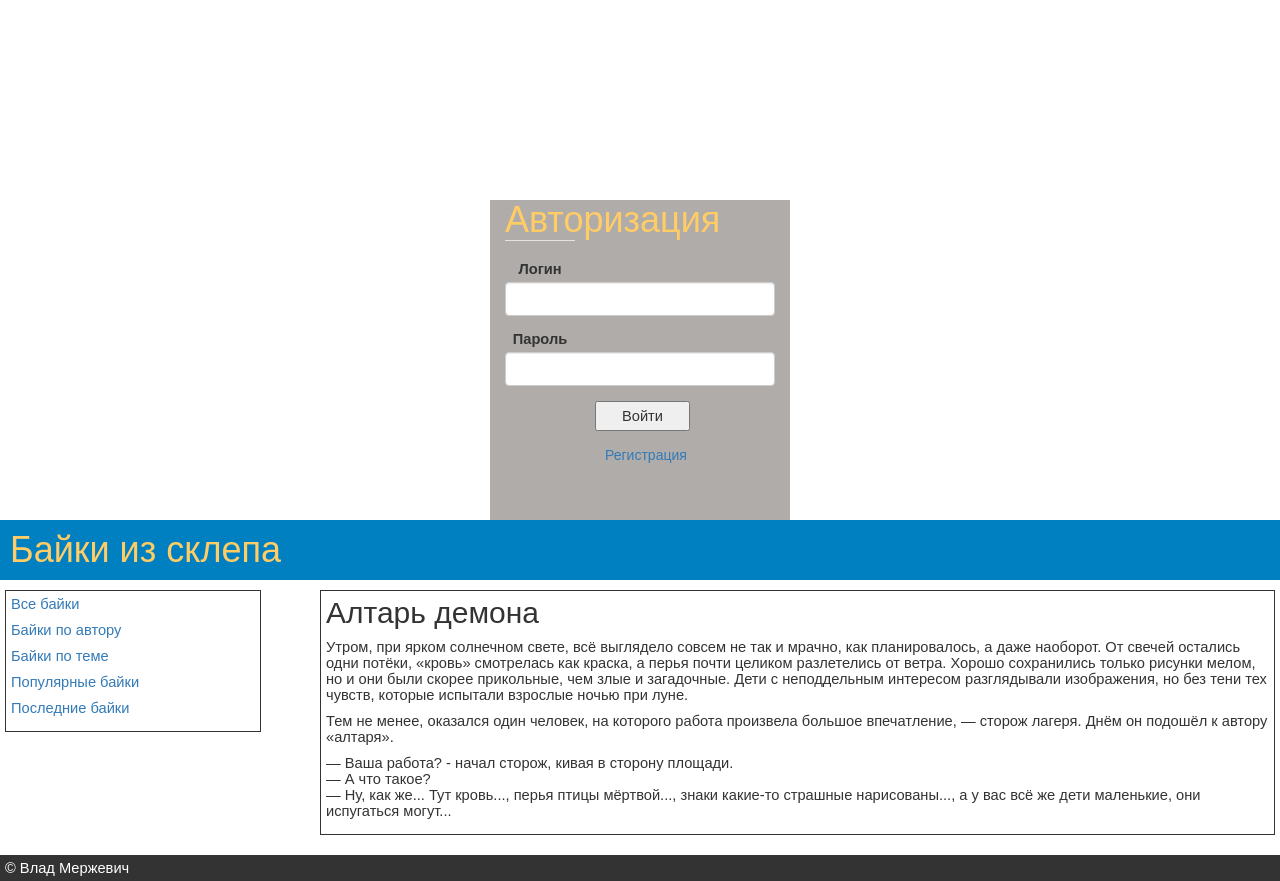
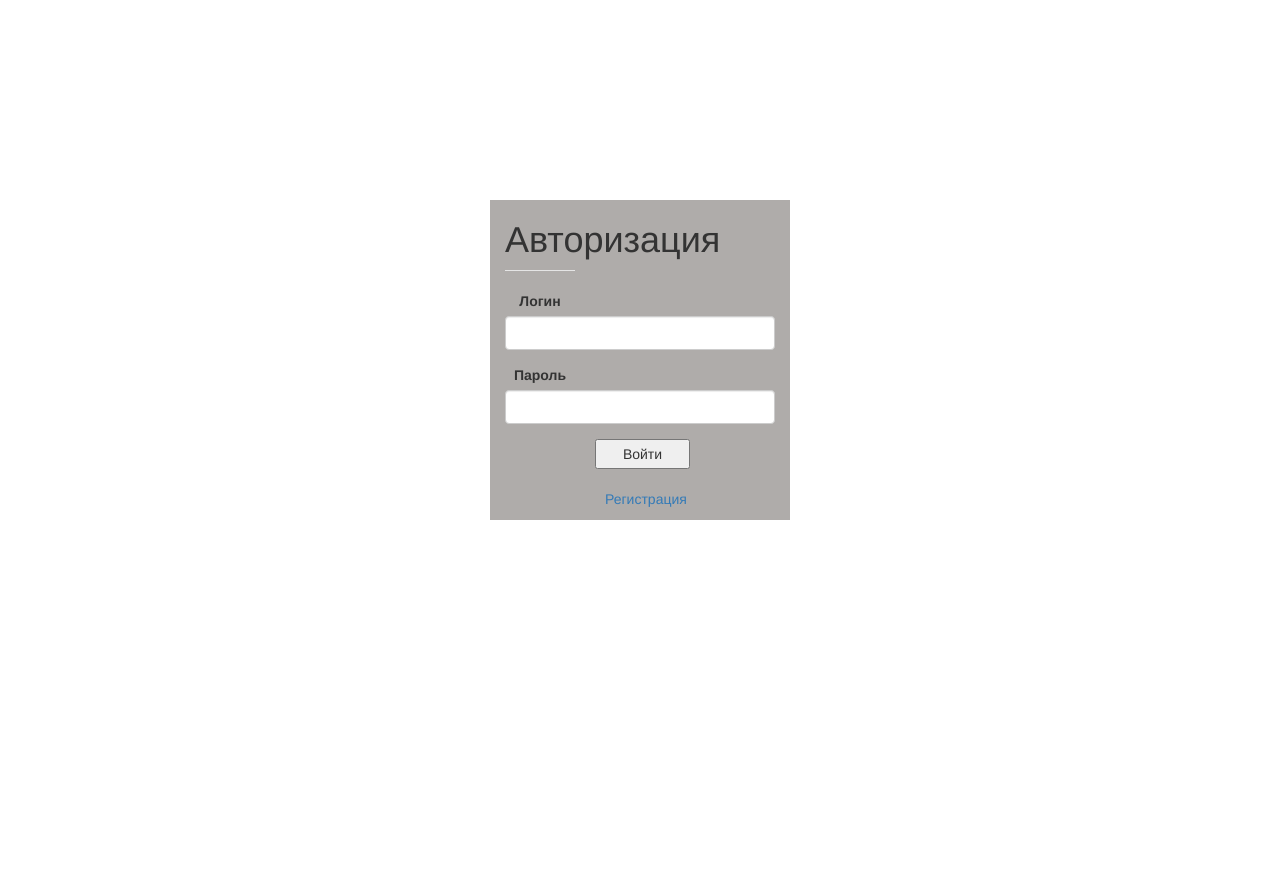
Before and after one commit to YanaGumbatova555/Yana, a PHP site: page / in a window 1280 px wide. After the commit the page ends 520 px from the top, so only its background shows below. Run offline with PHP 8.4, Linux system fonts and the light colour scheme.

Commit message:
Update index.php

```diff
--- a/index.php
+++ b/index.php
@@ -47,74 +47,3 @@
     </div>
   </body>
 </html>
-
-
-<!DOCTYPE html>
-<html>
- <head>
-  <meta charset="utf-8">
-  <title>Байки из склепа</title>
-  <style>
-   body {
-    font: 11pt Arial, Helvetica, sans-serif; /* Рубленый шрифт текста */
-    margin: 0; /* Отступы на странице */
-   }
-   h1 {
-    font-size: 36px; /* Размер шрифта */
-    margin: 0; /* Убираем отступы */
-    color: #fc6; /* Цвет текста */
-   }
-   h2 {
-    margin-top: 0; /* Убираем отступ сверху */
-   }
-   #header { /* Верхний блок */
-    background: #0080c0; /* Цвет фона */
-    padding: 10px; /* Поля вокруг текста */
-   }
-   #sidebar { /* Левая колонка */
-    float: left; /* Обтекание справа */
-    border: 1px solid #333; /* Параметры рамки вокруг */
-    width: 20%; /* Ширина колонки */
-    padding: 5px; /* Поля вокруг текста */
-    margin: 10px 10px 20px 5px; /* Значения отступов */
-   }
-   #content { /* Правая колонка */
-    margin: 10px 5px 20px 25%; /* Значения отступов */
-    padding: 5px; /* Поля вокруг текста */
-    border: 1px solid #333; /* Параметры рамки */
-   }
-   #footer { /* Нижний блок */
-    background: #333; /* Цвет фона */
-    padding: 5px; /* Поля вокруг текста */
-    color: #fff; /* Цвет текста */
-    clear: left; /* Отменяем действие float */
-   }
-  </style>
- </head>
- <body>
-  <div id="header"><h1>Байки из склепа</h1></div>
-  <div id="sidebar">
-    <p><a href="b_all.html">Все байки</a></p>
-    <p><a href="b_author.html">Байки по автору</a></p>
-    <p><a href="b_theme.html">Байки по теме</a></p>
-    <p><a href="b_popular.html">Популярные байки</a></p>
-    <p><a href="b_last.html">Последние байки</a></p>
-  </div>
-  <div id="content">
-    <h2>Алтарь демона </h2>
-    <p>Утром, при ярком солнечном свете, всё выглядело совсем не так и мрачно, как
-       планировалось, а даже наоборот. От свечей остались одни потёки, «кровь»
-       смотрелась как краска, а перья почти целиком разлетелись от ветра. Хорошо
-       сохранились только рисунки мелом, но и они были скорее прикольные, чем злые и загадочные.
-       Дети с неподдельным интересом разглядывали изображения, но без тени тех чувств, которые
-       испытали взрослые ночью при луне.</p>
-    <p>Тем не менее, оказался один человек, на которого работа произвела большое
-       впечатление, — сторож лагеря. Днём он подошёл к автору «алтаря».</p>
-    <p>— Ваша работа? - начал сторож, кивая в сторону площади.<br />
-       — А что такое? <br />
-       — Ну, как же... Тут кровь..., перья птицы мёртвой..., знаки какие-то страшные нарисованы...,
-       а у вас всё же дети маленькие, они испугаться могут...</p>
-  </div>
-  <div id="footer">&copy; Влад Мержевич</div>
- </body>
-</html>
```
